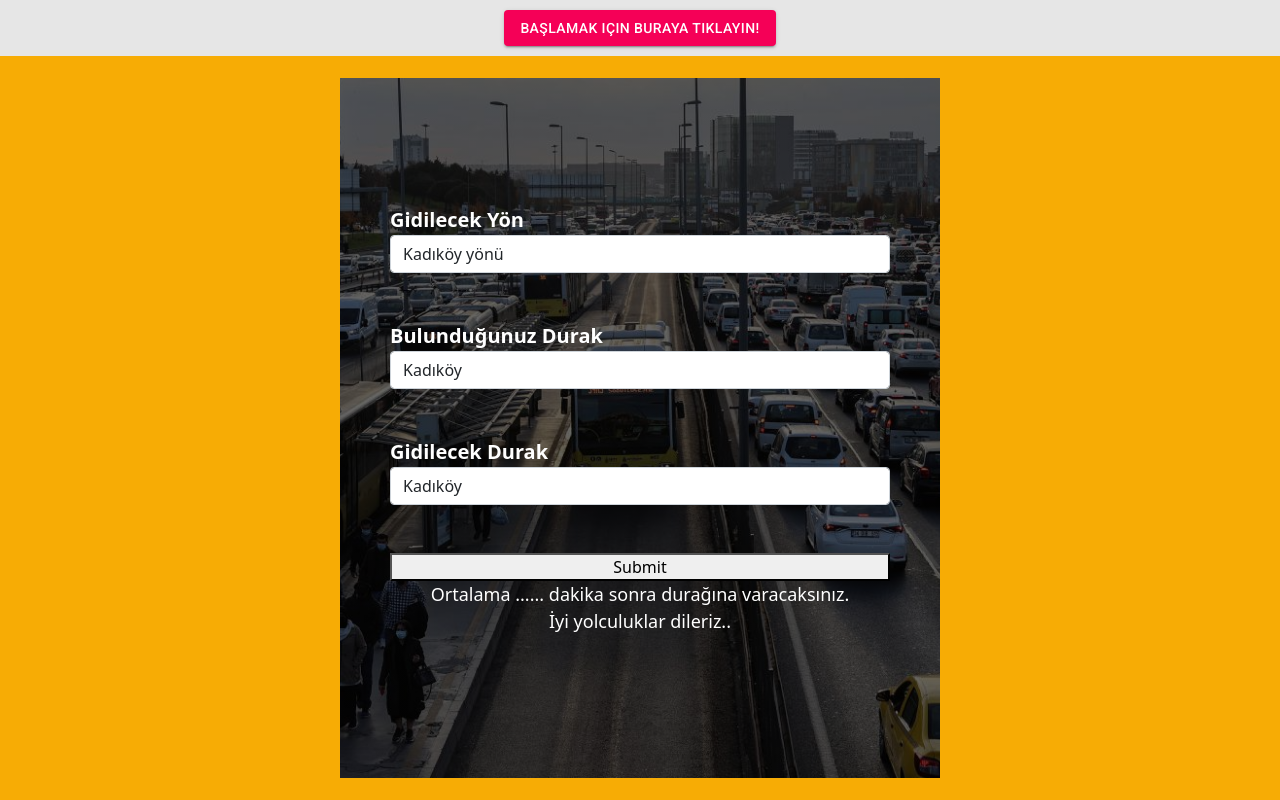
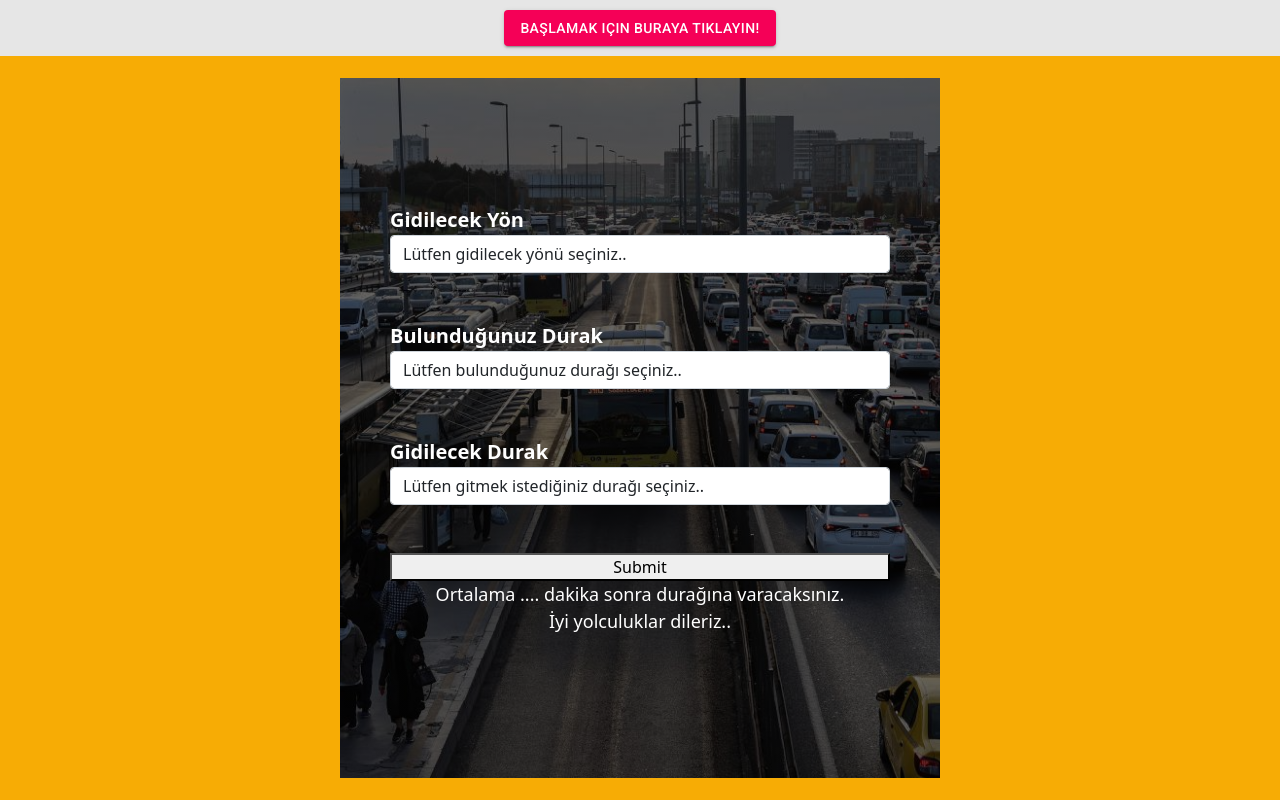
Before and after one commit to ErenCelik96/metro-project-reactjs, a React (Create React App) app: page /form in a window 1280 px wide. Built offline with nearby package versions, Linux system fonts and the light colour scheme.

Commit message:
durak hesaplama yapıldı, uyarı mesajları düzenlenecek

```diff
--- a/public/data.json
+++ /dev/null
@@ -1,28 +0,0 @@
-{
-    "kadıköy_yönü" : [
-        {"Kadıköy" : 1}
-
-    ],
-"tavsantepe_yönü" : {
-        "Kadıköy" : 20,
-       "Ayrılık Çeşmesi" : 19,
-       "Acıbadem" : 18,
-       "Ünalan" : 17,
-       "Uzunçayır" : 16,
-       "Göztepe" : 15,
-       "Yenisahra" : 14,
-       "Kozyatağı" : 13,
-       "Bostancı" : 12,
-       "Küçükyalı" : 11,
-       "Maltepe" : 10,
-       "Huzurevi" :9,
-       "Gülsuyu" : 8,
-       "Esenkent" : 7,
-       "Hastane Adliye" : 6,
-       "Soğanlık" : 5,
-       "Kartal" : 4,
-       "Yakacık Adnan Kahveci" : 3,
-       "Pendik" : 2,
-       "Tavşantepe" : 1
-    }
-}
--- a/src/components/Form.js
+++ b/src/components/Form.js
@@ -1,25 +1,12 @@
-import React, { useState, useEffect } from 'react'
+import React, { useState } from 'react'
 
 export default function Form() {
-    const [item, setItem] = useState([]);
     const [gDurak, setGdurak] = useState();
     const [bDurak, setBdurak] = useState();
     const [gYön, setGyön] = useState();
-
-    //////////////Fetch data.json
-    useEffect(() => {
-        fetch(`data.json`, {
-            headers: {
-                'Content-Type': 'application/json',
-                'Accept': 'application/json'
-            }
-        })
-            .then((response) => response.json())
-            .then((data) => setItem(data));
-    }, []);
+    const [item, setItem] = useState("....");
 
 
-    /////////////////////Gidilecek durak function
     function handleChange1(event) {
         setGdurak(event.target.value)
     }
@@ -34,70 +21,71 @@ export default function Form() {
 
     function result() {
         if (gYön =="Kadıköy yönü") {
-            console.log("yes");
-           let sonuç = item.kadıköy_yönü;
-            console.log(sonuç);
+           setItem((bDurak-gDurak)*2);
+        } else if (gYön =="Tavşantepe yönü") {
+            setItem((gDurak-bDurak)*2);
         }
-
     }
-
 
     return (
         <div className="form d-flex align-items-center justify-content-center">
             <div className="form-container">
                 <label for="exampleFormControlSelect1">Gidilecek Yön</label>
                 <select name="gYön" onChange={handleChange3} className="form-control mb-5" id="exampleFormControlSelect1">
+                    <option value="">Lütfen gidilecek yönü seçiniz..</option>
                     <option value="Kadıköy yönü">Kadıköy yönü</option>
                     <option value="Tavşantepe yönü">Tavşantepe yönü</option>
                 </select>
                 <label for="exampleFormControlSelect1">Bulunduğunuz Durak</label>
                 <select name="bDurak" onChange={handleChange2} className="form-control mb-5" id="exampleFormControlSelect1">
-                <option value="1">Kadıköy</option>
-                    <option value="Ayrılık Çeşmesi">Ayrılık Çeşmesi</option>
-                    <option value="Acıbadem">Acıbadem</option>
-                    <option value="Ünalan">Ünalan</option>
-                    <option value="Uzunçayır">Uzunçayır</option>
-                    <option value="Göztepe">Göztepe</option>
-                    <option value="Yenisahra">Yenisahra</option>
-                    <option value="Kozyatağı">Kozyatağı</option>
-                    <option value="Bostancı">Bostancı</option>
-                    <option value="Küçükyalı">Küçükyalı</option>
-                    <option value="Maltepe">Maltepe</option>
-                    <option value="Huzurevi">Huzurevi</option>
-                    <option value="Gülsuyu">Gülsuyu</option>
-                    <option value="Esenkent">Esenkent</option>
-                    <option value="Hastane Adliye">Hastane Adliye</option>
-                    <option value="Soğanlık">Soğanlık</option>
-                    <option value="Kartal">Kartal</option>
-                    <option value="Yakacık">Yakacık</option>
-                    <option value="Pendik">Pendik</option>
-                    <option value="Tavşantepe">Tavşantepe</option>
+                    <option value="">Lütfen bulunduğunuz durağı seçiniz..</option>
+                    <option value="1">Kadıköy</option>
+                    <option value="2">Ayrılık Çeşmesi</option>
+                    <option value="3">Acıbadem</option>
+                    <option value="4">Ünalan</option>
+                    <option value="5">Uzunçayır</option>
+                    <option value="6">Göztepe</option>
+                    <option value="7">Yenisahra</option>
+                    <option value="8">Kozyatağı</option>
+                    <option value="9">Bostancı</option>
+                    <option value="10">Küçükyalı</option>
+                    <option value="11">Maltepe</option>
+                    <option value="12">Huzurevi</option>
+                    <option value="13">Gülsuyu</option>
+                    <option value="14">Esenkent</option>
+                    <option value="15">Hastane Adliye</option>
+                    <option value="16">Soğanlık</option>
+                    <option value="17">Kartal</option>
+                    <option value="18">Yakacık</option>
+                    <option value="19">Pendik</option>
+                    <option value="20">Tavşantepe</option>
                 </select>
                 <label for="exampleFormControlSelect1">Gidilecek Durak</label>
                 <select name='gDurak' onChange={handleChange1} className="form-control mb-5" id="exampleFormControlSelect1">
-                    <option value="Kadıköy">Kadıköy</option>
-                    <option value="Ayrılık Çeşmesi">Ayrılık Çeşmesi</option>
-                    <option value="Acıbadem">Acıbadem</option>
-                    <option value="Ünalan">Ünalan</option>
-                    <option value="Uzunçayır">Uzunçayır</option>
-                    <option value="Göztepe">Göztepe</option>
-                    <option value="Yenisahra">Yenisahra</option>
-                    <option value="Kozyatağı">Kozyatağı</option>
-                    <option value="Bostancı">Bostancı</option>
-                    <option value="Küçükyalı">Küçükyalı</option>
-                    <option value="Maltepe">Maltepe</option>
-                    <option value="Huzurevi">Huzurevi</option>
-                    <option value="Gülsuyu">Gülsuyu</option>
-                    <option value="Esenkent">Esenkent</option>
-                    <option value="Hastane Adliye">Hastane Adliye</option>
-                    <option value="Soğanlık">Soğanlık</option>
-                    <option value="Kartal">Kartal</option>
-                    <option value="Yakacık">Yakacık</option>
-                    <option value="Pendik">Pendik</option>
-                    <option value="Tavşantepe">Tavşantepe</option>
+                    <option value="">Lütfen gitmek istediğiniz durağı seçiniz..</option>
+                    <option value="1">Kadıköy</option>
+                    <option value="2">Ayrılık Çeşmesi</option>
+                    <option value="3">Acıbadem</option>
+                    <option value="4">Ünalan</option>
+                    <option value="5">Uzunçayır</option>
+                    <option value="6">Göztepe</option>
+                    <option value="7">Yenisahra</option>
+                    <option value="8">Kozyatağı</option>
+                    <option value="9">Bostancı</option>
+                    <option value="10">Küçükyalı</option>
+                    <option value="11">Maltepe</option>
+                    <option value="12">Huzurevi</option>
+                    <option value="13">Gülsuyu</option>
+                    <option value="14">Esenkent</option>
+                    <option value="15">Hastane Adliye</option>
+                    <option value="16">Soğanlık</option>
+                    <option value="17">Kartal</option>
+                    <option value="18">Yakacık</option>
+                    <option value="19">Pendik</option>
+                    <option value="20">Tavşantepe</option>
                 </select>
                 <button type="button" onClick={() => result()}>Submit</button>
-                <p id="result" className="text-white ">Ortalama ...... dakika sonra {gDurak} durağına varacaksınız.<br /> İyi yolculuklar dileriz..</p>
+                <p id="result" className="text-white">Ortalama {item} dakika sonra {} durağına varacaksınız.<br /> İyi yolculuklar dileriz..</p>
             </div>
         </div>
     )
```
